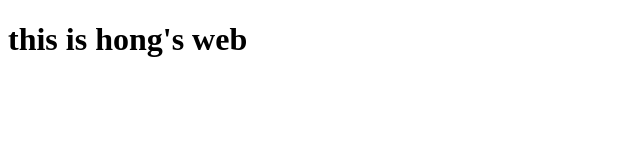
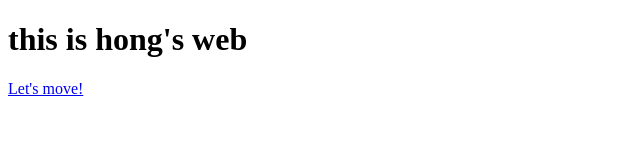
Before and after one commit to hongcrz/hongcrz.github.io, a plain HTML site: page index.html in a window 1280 px wide. Shown: the full height of the page, 0-640 px from the left. Drawn offline with Linux system fonts and the light colour scheme.

Commit message:
update atag

```diff
--- a/index.html
+++ b/index.html
@@ -6,6 +6,6 @@
 </head>
 <body>
 	<h1>this is hong's web</h1>
-	<a href="/personal_info/web_portfolio/public/HelloWorld.html"></a>
+	<a href="/personal_info/web_portfolio/public/HelloWorld.html"> Let's move!</a>
 </body>
 </html>
```
